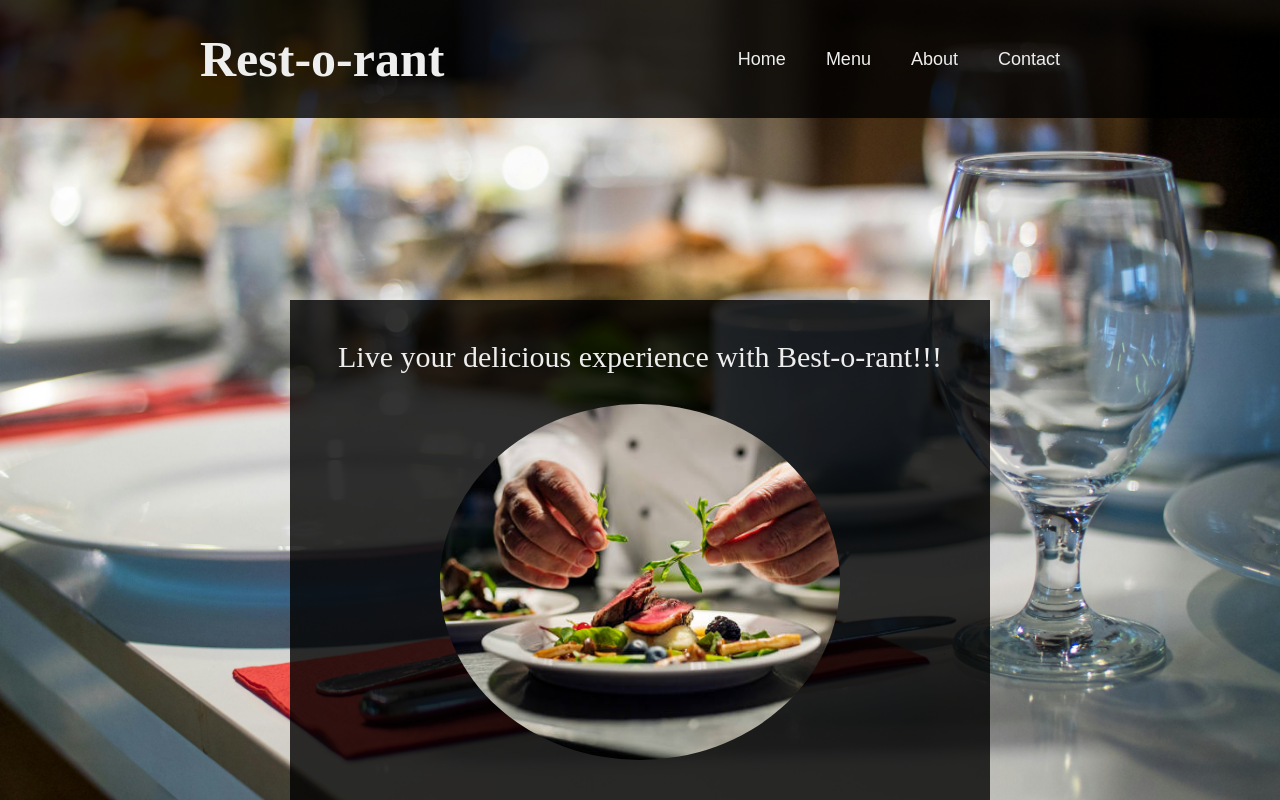
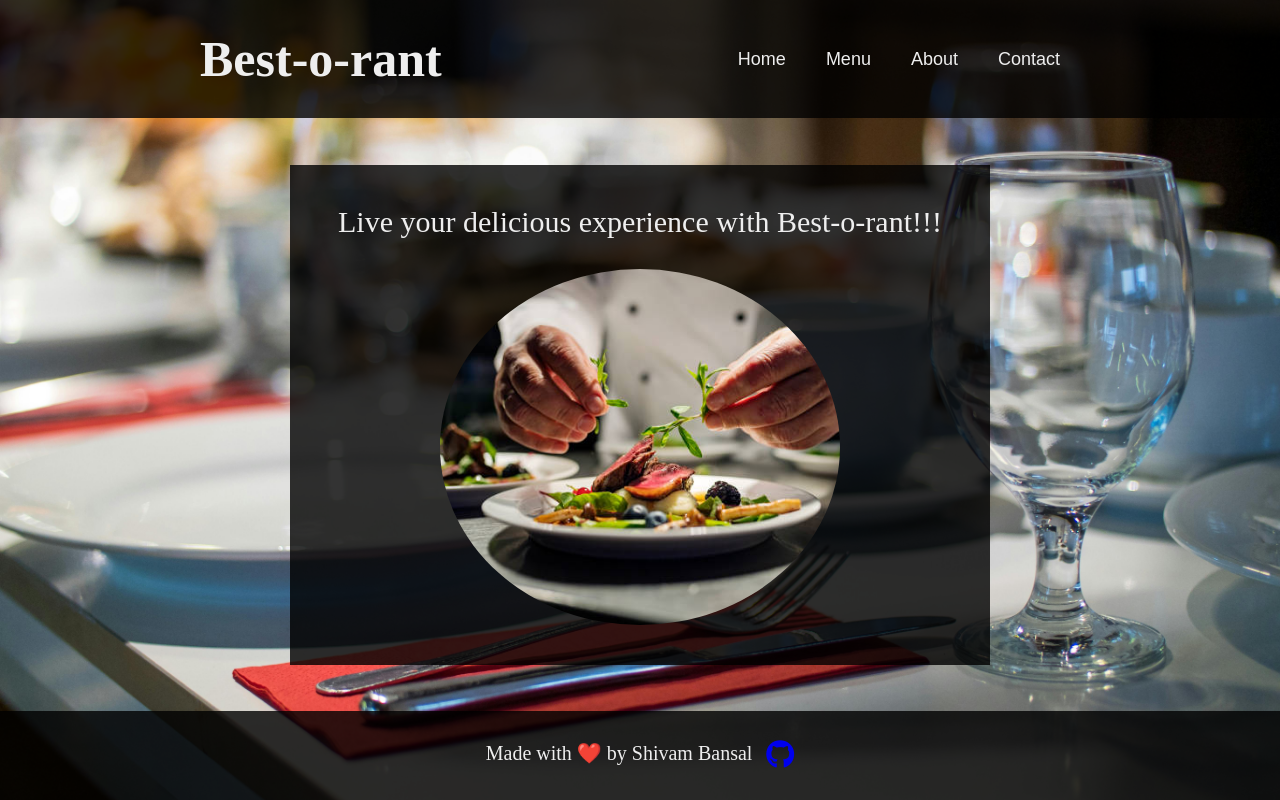
Before and after one commit to shivam-bansal1/restaurant-page, a website built with webpack: page src/template.html in a window 1280 px wide. Built offline with nearby package versions, Linux system fonts and the light colour scheme.

Commit message:
Create complete homepage

```diff
--- a/package.json
+++ b/package.json
@@ -10,11 +10,16 @@
   "author": "",
   "license": "ISC",
   "devDependencies": {
+    "@fortawesome/fontawesome-free": "^6.6.0",
+    "@fortawesome/free-regular-svg-icons": "^6.6.0",
+    "@fortawesome/react-fontawesome": "^0.2.2",
+    "file-loader": "^6.2.0",
     "webpack": "^5.94.0",
     "webpack-cli": "^5.1.4",
     "webpack-dev-server": "^5.1.0"
   },
   "dependencies": {
+    "@fortawesome/fontawesome-svg-core": "^6.6.0",
     "css-loader": "^7.1.2",
     "html-loader": "^5.1.0",
     "html-webpack-plugin": "^5.6.0",
--- a/src/home.js
+++ b/src/home.js
@@ -7,7 +7,7 @@ function createHeader() {
     document.querySelector("#content").appendChild(headerElement);
 
     let restaurantName = document.createElement("h1");
-    restaurantName.textContent = "Rest-o-rant";
+    restaurantName.textContent = "Best-o-rant";
     restaurantName.classList.add("restaurant-name");
 
     headerElement.appendChild(restaurantName);
@@ -65,7 +65,31 @@ function createTagLine() {
     contentDiv.appendChild(homeDiv);
 }
 
+function createFooter() {
+    const contentDiv = document.querySelector("#content");
+
+    const footer = document.createElement("footer");
+    footer.classList.add("footer");
+
+    const footerText = document.createElement("p");
+    footerText.classList.add("footer-text");
+    footerText.textContent = "Made with ❤️ by Shivam Bansal";
+
+    const githubLink = document.createElement("a");
+    githubLink.setAttribute("target", "_blank");
+    githubLink.href = "https://github.com/shivam-bansal1";
+
+    const githubIcon = document.createElement('i');  // Create <i> element
+    githubIcon.classList.add('fab', 'fa-github');
+
+    githubLink.appendChild(githubIcon);
+    footer.appendChild(footerText);
+    footer.appendChild(githubLink);
+    contentDiv.appendChild(footer);
+}
+
 export function createHomePage() {
     createHeader();
     createTagLine();
+    createFooter();
 }
--- a/src/style.css
+++ b/src/style.css
@@ -22,6 +22,8 @@ body {
     height: 100vh;
 }
 
+
+/* Header */
 .header {
     display: flex;
     flex-direction: row;
@@ -31,17 +33,18 @@ body {
     background-color: var(--background-dark);
     width: 100%;
     padding: 30px 200px;
+
+    color: var(--font-color);
 }
 
 .restaurant-name {
-    color: var(--font-color);
     font-size: 50px;
 }
 
 .nav-item {
+    color: var(--font-color);
     background-color: transparent;
     border: none;
-    color: var(--font-color);
     font-size: 18px;
     margin: 2px 20px;
 }
@@ -53,6 +56,42 @@ body {
     cursor: pointer;
 }
 
+
+/* Footer */
+.footer {
+    display: flex;
+    flex-direction: row;
+    align-items: self-start;
+    justify-content: center;
+
+    background-color: var(--background-dark);
+    width: 100%;
+    padding: 30px 200px;
+
+    color: var(--font-color);
+}
+
+.footer-text {
+    font-size: 20px;
+    margin-right: 14px;
+}
+
+a {
+    text-decoration: none;
+}
+
+a:visited,
+a:active {
+    color: inherit;
+}
+
+.fa-github {
+    font-size: 1.8rem;
+}
+
+.fa-github:hover {
+    color: #aaa;
+}
 
 /*  Home Page */
 .home {
--- a/src/template.html
+++ b/src/template.html
@@ -3,7 +3,9 @@
 <head>
     <meta charset="UTF-8">
     <meta name="viewport" content="width=device-width, initial-scale=1.0">
-    <title>Rest-o-rant</title>
+    <title>Best-o-rant</title>
+
+    <link rel="stylesheet" href="https://cdnjs.cloudflare.com/ajax/libs/font-awesome/6.0.0-beta3/css/all.min.css">
 </head>
 <body>
     <div id="content"></div>
--- a/webpack.config.js
+++ b/webpack.config.js
@@ -1,5 +1,6 @@
 const path = require("path");
 const HtmlWebpackPlugin = require("html-webpack-plugin");
+const loader = require("css-loader");
 
 module.exports = {
     mode: "development",
@@ -35,6 +36,13 @@ module.exports = {
                 test: /\.html$/i,
                 loader: "html-loader",
             },
+            {
+                test: /\.(svg|eot|woff|woff2|ttf)$/i,
+                loader: "file-loader",
+                options: {
+                    outputPath: "fonts/",
+                },
+            },
         ],
     },
 };
```
Also changed, not shown: 1 other file.
